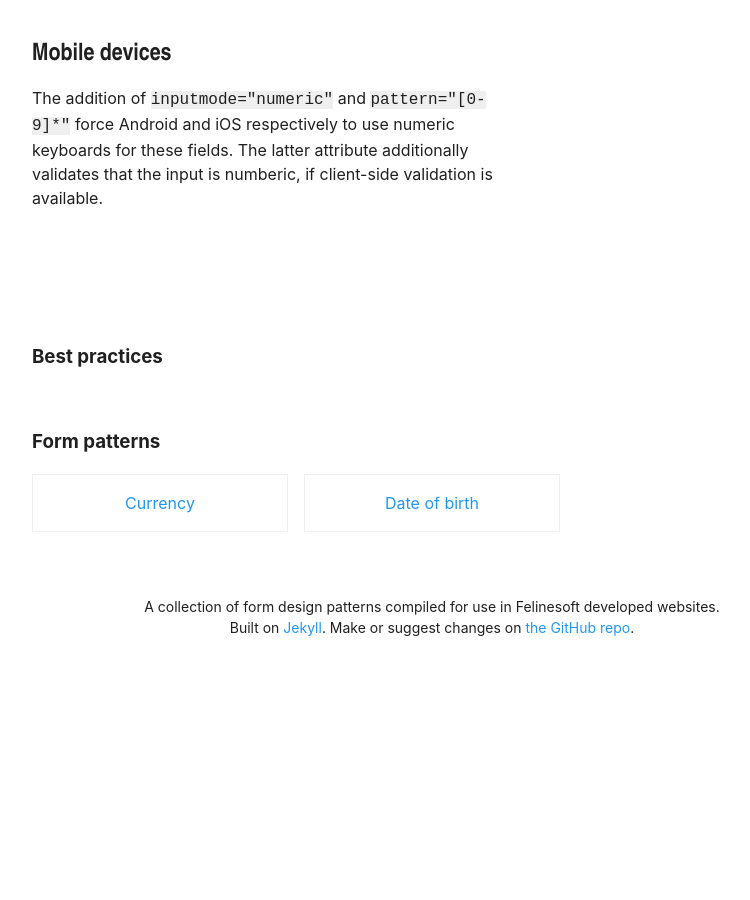
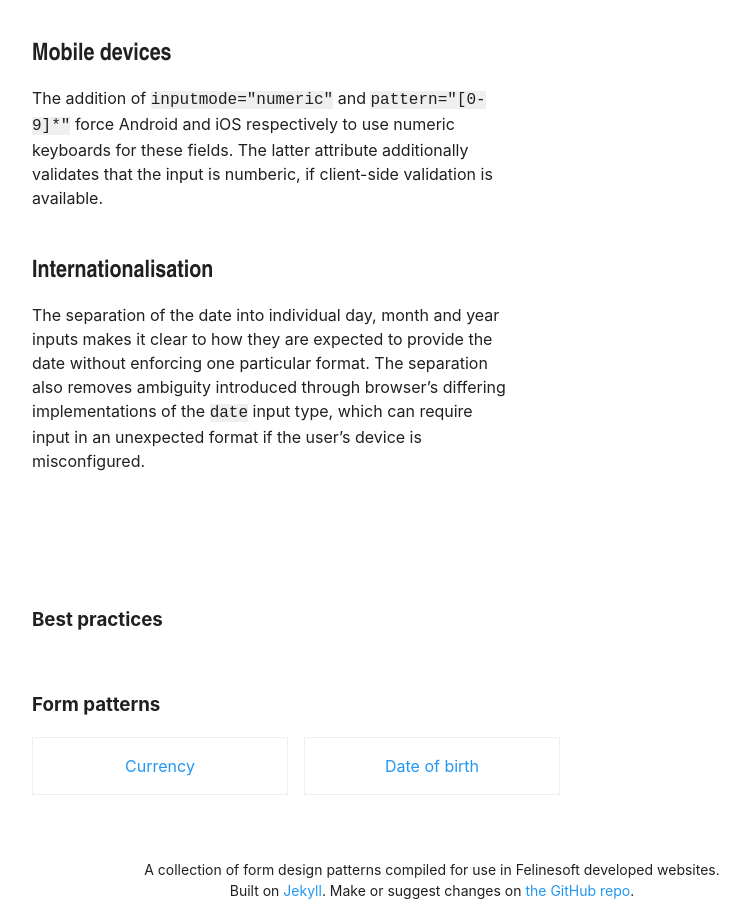
Before and after one commit to querkmachine/FSForms, a Jekyll site: the page built from _components/date-of-birth.md, in a window 1280 px wide and 900 px high, scrolled down 2491 px. Shown: the whole window, without its empty margins (208-958 px from the left). Built offline with Jekyll 4.4.1, drawn with Linux system fonts in a browser that asks for light colours; some web fonts are replaced; before the commit the page ends 3145 px from its top, so only the background shows below that.

Commit message:
Add internationalisation section to DOB

```diff
--- a/_components/date-of-birth.md
+++ b/_components/date-of-birth.md
@@ -63,3 +63,7 @@ An `autocomplete` attribute has been added to each field to indicate to browsers
 ### Mobile devices
 
 The addition of `inputmode="numeric"` and `pattern="[0-9]*"` force Android and iOS respectively to use numeric keyboards for these fields. The latter attribute additionally validates that the input is numberic, if client-side validation is available.
+
+### Internationalisation
+
+The separation of the date into individual day, month and year inputs makes it clear to how they are expected to provide the date without enforcing one particular format. The separation also removes ambiguity introduced through browser's differing implementations of the `date` input type, which can require input in an unexpected format if the user's device is misconfigured.
```
